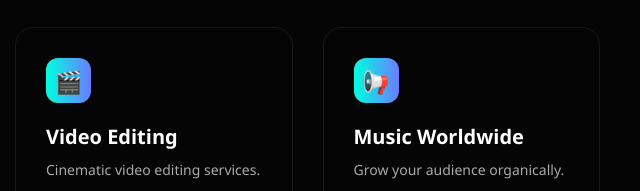
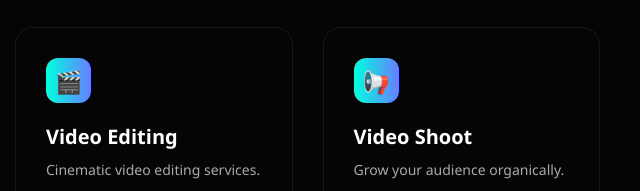
Before and after one commit to ayaazkhan-max/Stoodio, a plain HTML site: page index.html in a window 1280 px wide. Shown: the part 1442-1633 px from the top of the page, 640-1280 px from the left. Drawn offline with Linux system fonts and the light colour scheme.

Commit message:
Update index.html

```diff
--- a/index.html
+++ b/index.html
@@ -192,7 +192,7 @@
       <!-- Card 8 -->
       <div class="service-card">
         <div class="icon">📢</div>
-        <h3>Music Worldwide</h3>
+        <h3>Video Shoot</h3>
         <p>Grow your audience organically.</p>
         <ul>
           <li>Spotify Boost</li>
```
